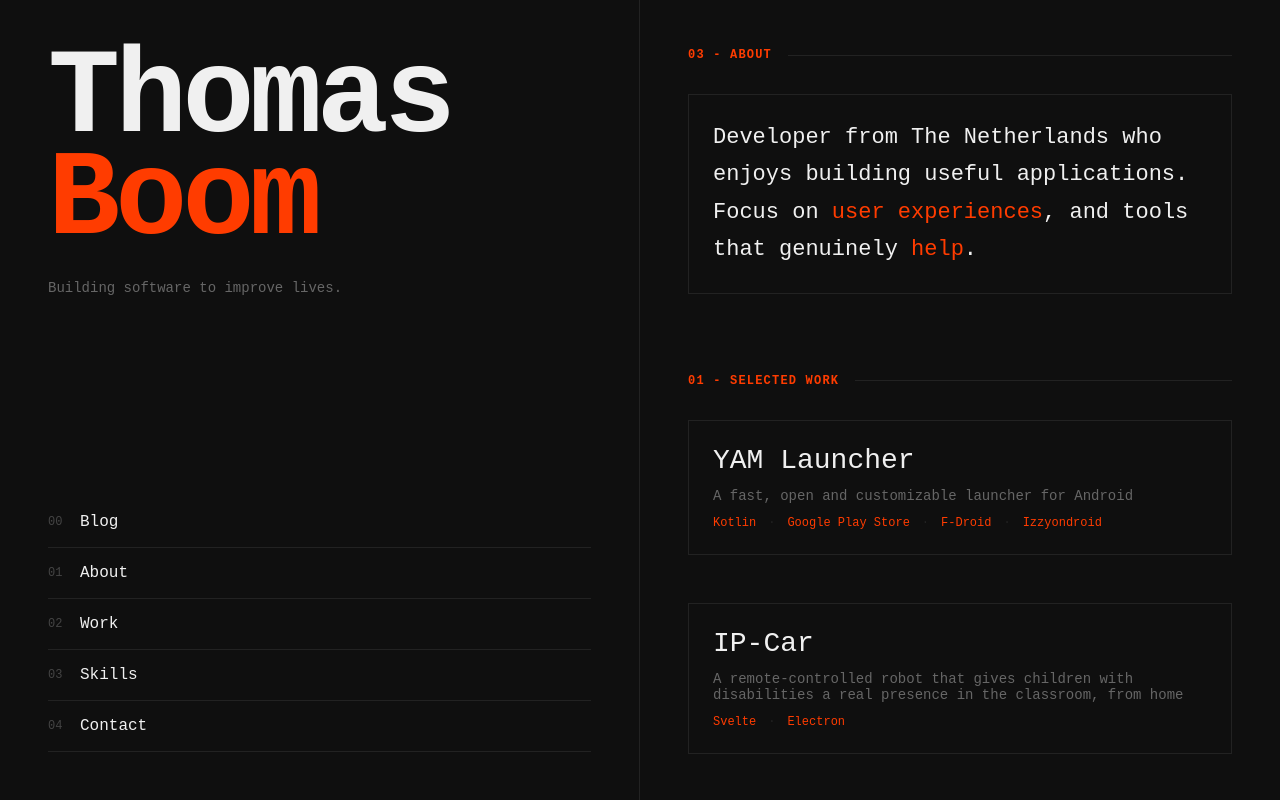
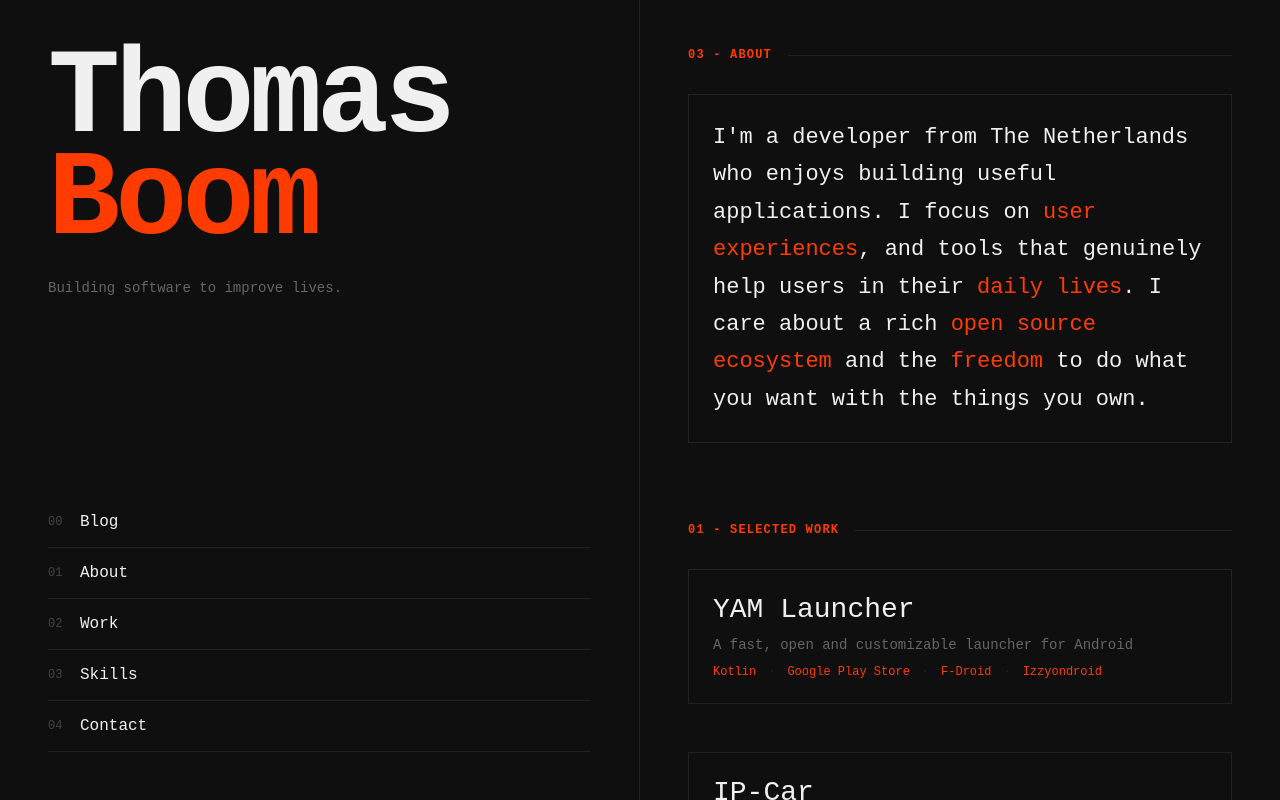
Before and after one commit to thomasboom/thomasboom, a Next.js app in the folder website/: page / in a window 1280 px wide. Shown: the top 800 px of the page. Built offline with nearby package versions, Linux system fonts and the light colour scheme; no server answers; a web font is replaced by a local one.

Commit message:
Updated about

```diff
--- a/website/app/components/About.tsx
+++ b/website/app/components/About.tsx
@@ -12,9 +12,10 @@ export default function About() {
         <span className="section-line"></span>
       </div>
       <p className="about-text">
-        {t.about.textStart} {t.about.textMiddle}{' '}
-        <strong>{t.about.focus}</strong>, {t.about.textEnd}{' '}
-        <strong>{t.about.help}</strong>.
+        {t.about.intro} <strong>{t.about.userExperiences}</strong>
+        {t.about.middle} <strong>{t.about.dailyLives}</strong>
+        {t.about.outro} <strong>{t.about.openSource}</strong> {t.about.and}{' '}
+        <strong>{t.about.freedom}</strong> {t.about.ending}
       </p>
     </section>
   );
--- a/website/app/components/LanguageProvider.tsx
+++ b/website/app/components/LanguageProvider.tsx
@@ -32,11 +32,15 @@ type Translations = {
     contact: string;
   };
   about: {
-    textStart: string;
-    textMiddle: string;
-    textEnd: string;
-    focus: string;
-    help: string;
+    intro: string;
+    userExperiences: string;
+    middle: string;
+    dailyLives: string;
+    outro: string;
+    openSource: string;
+    and: string;
+    freedom: string;
+    ending: string;
   };
   work: {
     contributedTo: string;
@@ -92,12 +96,16 @@ const translations: Record<Language, Translations> = {
       contact: '04 - CONTACT',
     },
     about: {
-      textStart:
-        'Developer from The Netherlands who enjoys building useful applications.',
-      textMiddle: 'Focus on',
-      textEnd: 'and tools that genuinely',
-      focus: 'user experiences',
-      help: 'help',
+      intro:
+        "I'm a developer from The Netherlands who enjoys building useful applications. I focus on",
+      userExperiences: 'user experiences',
+      middle: ', and tools that genuinely help users in their',
+      dailyLives: 'daily lives',
+      outro: '. I care about a rich',
+      openSource: 'open source ecosystem',
+      and: 'and the',
+      freedom: 'freedom',
+      ending: 'to do what you want with the things you own.',
     },
     work: {
       contributedTo: 'Contributed to',
@@ -154,12 +162,16 @@ const translations: Record<Language, Translations> = {
       contact: '04 - CONTACT',
     },
     about: {
-      textStart:
-        'Ontwikkelaar uit Nederland die graag nuttige applicaties bouwt.',
-      textMiddle: 'Focus op',
-      textEnd: 'en tools die mensen echt',
-      focus: 'gebruikerservaringen',
-      help: 'helpen',
+      intro:
+        'Ik ben een ontwikkelaar uit Nederland die graag nuttige applicaties bouwt. Ik focus op',
+      userExperiences: 'gebruikerservaringen',
+      middle: 'en tools die gebruikers echt helpen in hun',
+      dailyLives: 'dagelijks leven',
+      outro: '. Ik geef om een rijk',
+      openSource: 'open source-ecosysteem',
+      and: 'en de',
+      freedom: 'vrijheid',
+      ending: 'om met je eigen apparaten te doen wat je wilt.',
     },
     work: {
       contributedTo: 'Bijgedragen aan',
```
